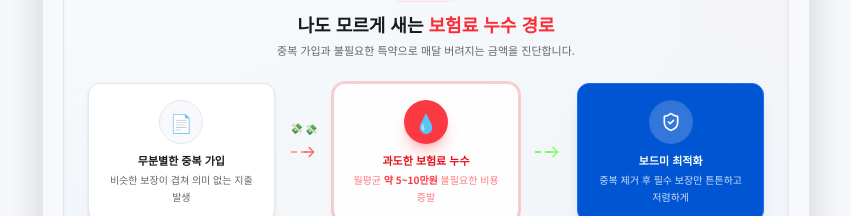
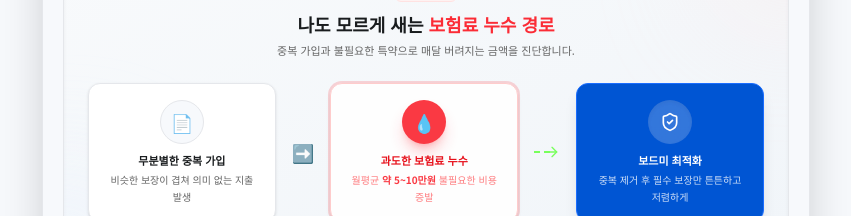
Before and after one commit to ncia/simple_consult, a React (Vite) app: page / in a window 1280 px wide. Shown: the part 2380-2596 px from the top of the page, without its empty margins (214-1065 px from the left). Built offline with nearby package versions, Linux system fonts and the light colour scheme.

Commit message:
061번째 커밋: 기존 빨간색 점선 화살표와 흩날리는 돈 이모지를 모두 삭제하고 심플한 오른쪽 화살표 이모지로 교체

```diff
--- a/src/App.tsx
+++ b/src/App.tsx
@@ -639,21 +639,10 @@ export default function App() {
                     <p className="text-[10px] text-neutral-gray mt-1 leading-relaxed break-keep">비슷한 보장이 겹쳐 의미 없는 지출 발생</p>
                   </div>
 
-                  {/* Arrow with leaking coins */}
+                  {/* Simple Arrow Emoji */}
                   <div className="flex flex-col items-center justify-center shrink-0 py-2 sm:py-0 relative">
-                    <div className="hidden sm:flex items-center">
-                      <div className="w-4 border-t-2 border-dashed border-red-300"></div>
-                      <ArrowRight size={16} className="text-red-400 -ml-1.5" />
-                    </div>
-                    <div className="sm:hidden flex flex-col items-center">
-                      <div className="h-4 border-l-2 border-dashed border-red-300"></div>
-                      <ArrowRight size={16} className="text-red-400 rotate-90 -mt-1.5" />
-                    </div>
-                    {/* Leaking animation */}
-                    <div className="absolute -top-3 sm:-top-5 flex gap-0.5">
-                      <span className="text-[10px] animate-bounce" style={{ animationDelay: '0ms' }}>💸</span>
-                      <span className="text-[10px] animate-bounce" style={{ animationDelay: '150ms' }}>💸</span>
-                    </div>
+                    <span className="text-lg hidden sm:block">➡️</span>
+                    <span className="text-lg sm:hidden">⬇️</span>
                   </div>
 
                   {/* Step 2: Leakage */}
```
